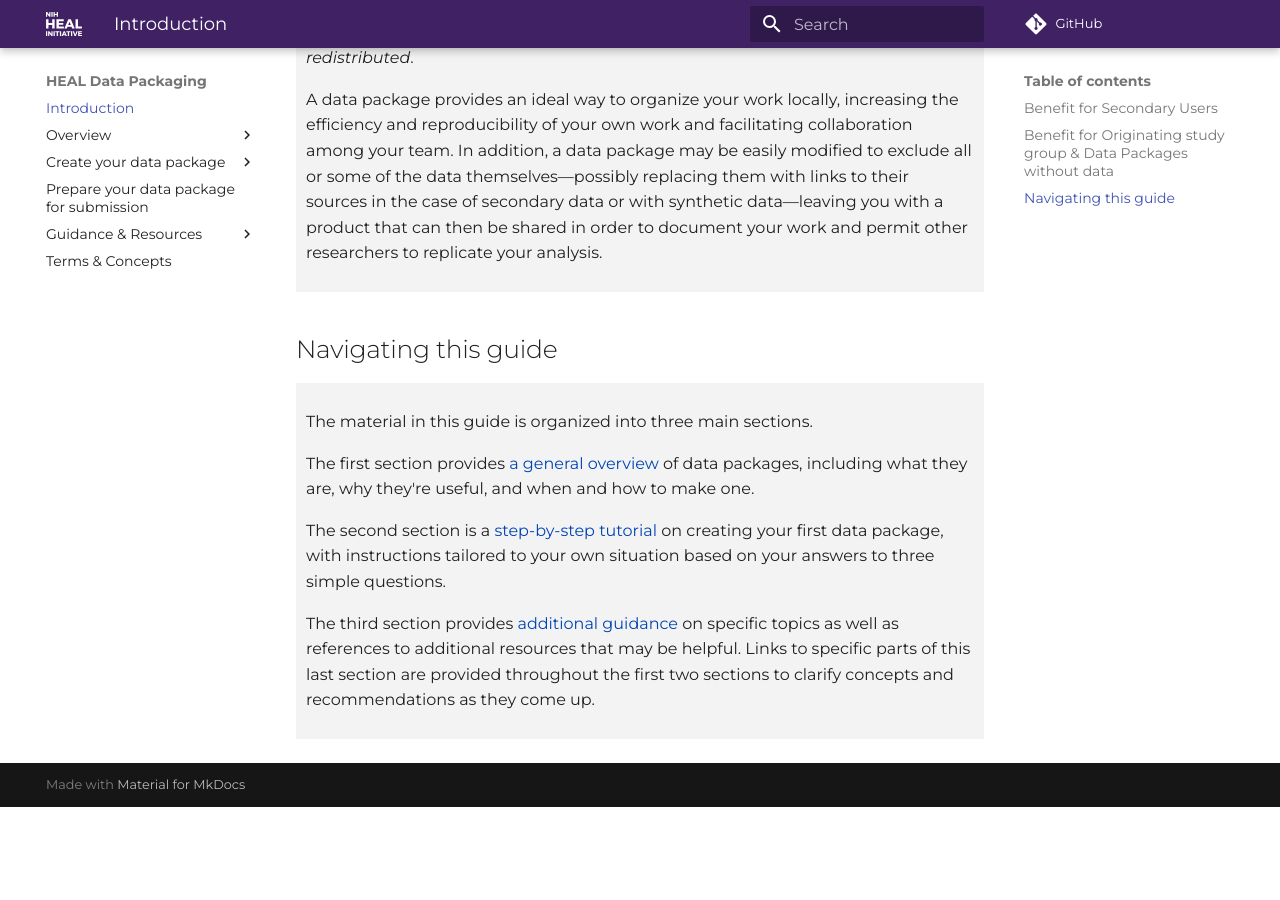
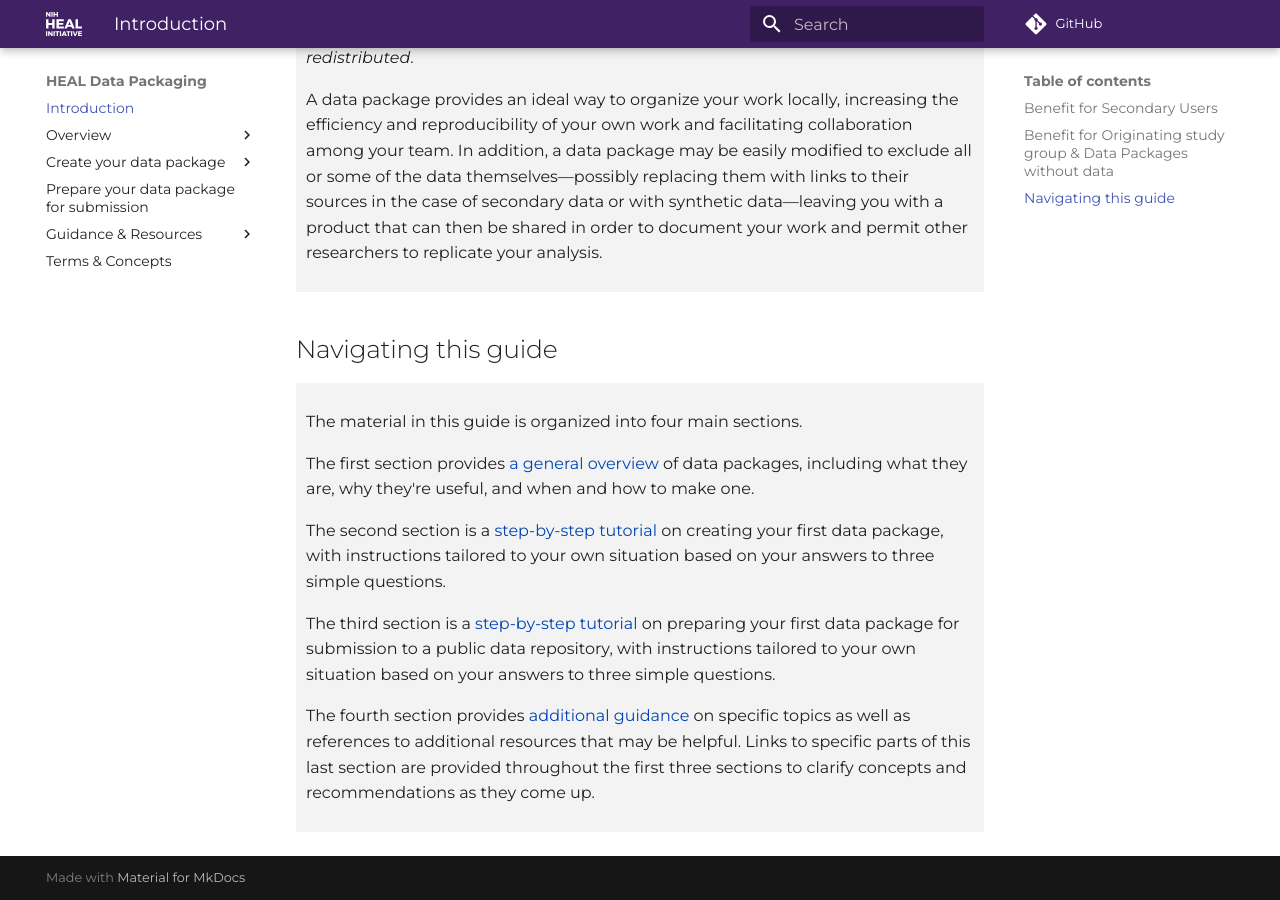
Before and after one commit to norc-heal/heal-data-pkg-guide, an MkDocs documentation site: the page built from docs/index.md, in a window 1280 px wide and 900 px high, scrolled down 1194 px. Built offline with MkDocs 1.6.1 and Material for MkDocs 9.7.7, drawn with Linux system fonts in a browser that asks for light colours; comment, search, counter and statistics services are not loaded; before the commit the page ends 2001 px from its top, so only the background shows below that.

Commit message:
added the prepare your data package for submission section to the section on how to navigate the guide

```diff
--- a/docs/index.md
+++ b/docs/index.md
@@ -62,7 +62,7 @@ permit other researchers to replicate your analysis.
 
 <div markdown="1" style="background-color:rgba(0, 0, 0, 0.0470588); text-align:left; vertical-align: top; padding:10px 10px; margin-bottom: 10px;">
 
-The material in this guide is organized into three main sections.
+The material in this guide is organized into four main sections.
 
 The first section provides
 [a general overview](overview/what) of data packages, including what they are,
@@ -73,9 +73,14 @@ The second section is a
 instructions tailored to your own situation based on your answers to three
 simple questions.
 
-The third section provides [additional guidance](g-and-r) on
+The third section is a
+[step-by-step tutorial](fit) on preparing your first data package for submission to a public data repository, with
+instructions tailored to your own situation based on your answers to three
+simple questions.
+
+The fourth section provides [additional guidance](g-and-r) on
 specific topics as well as references to additional resources that may be
 helpful. Links to specific parts of this last section are provided throughout the
-first two sections to clarify concepts and recommendations as they come up.
+first three sections to clarify concepts and recommendations as they come up.
 
 </div>
```
